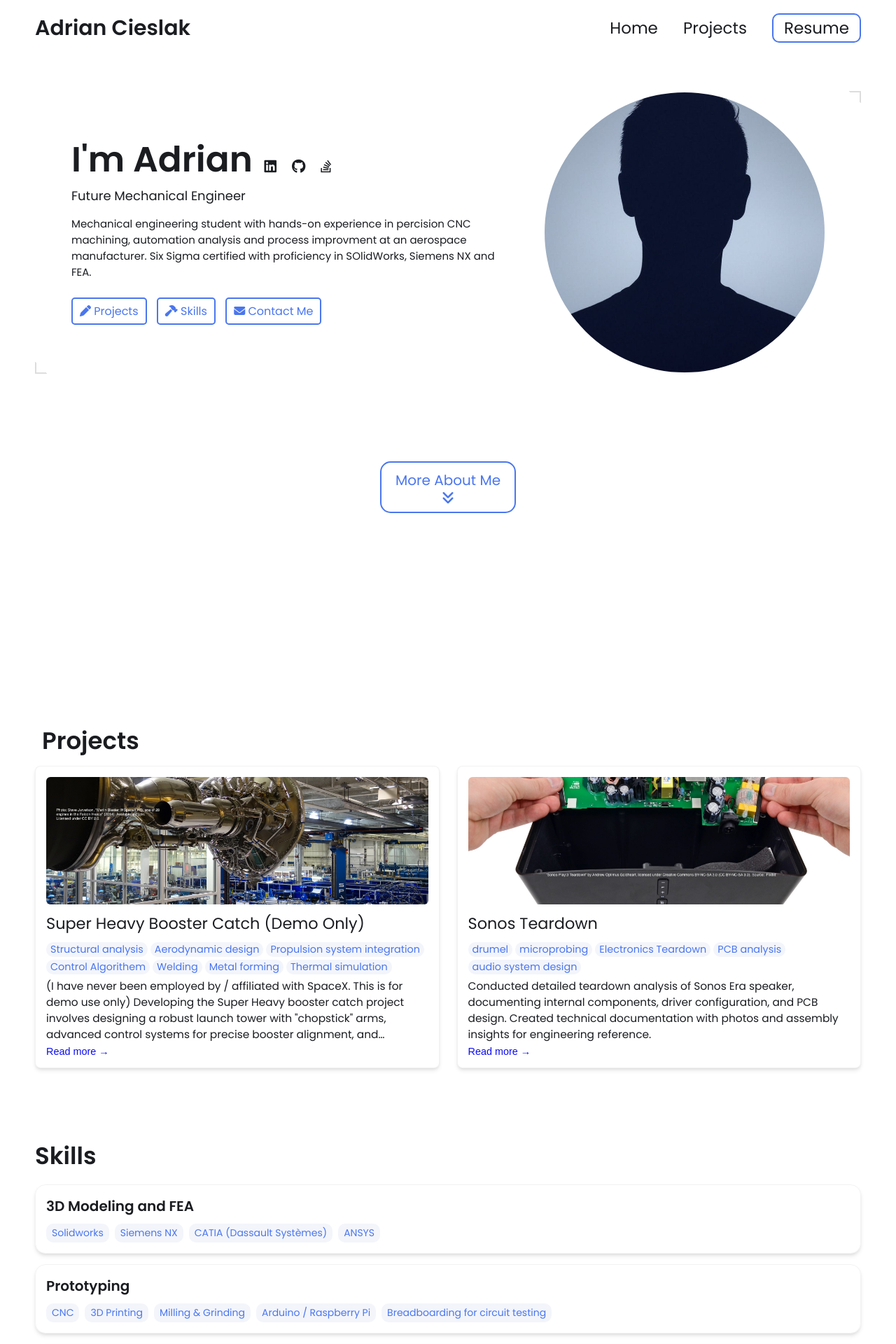
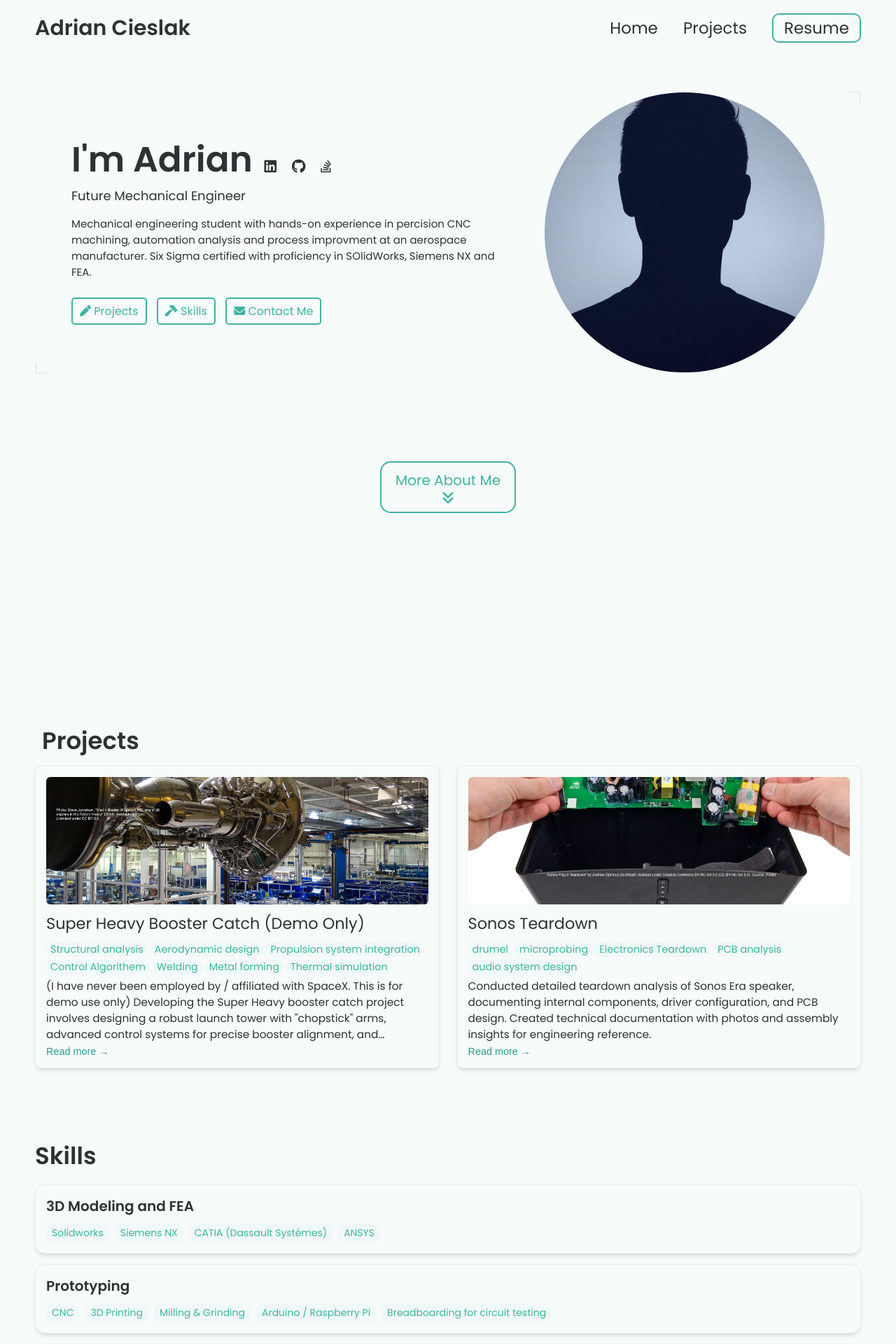
Before and after one commit to AdrianCieslak0423/AdrianCieslak0423.github.io, a Jekyll site: the page built from index.html, in a window 1280 px wide. Shown: the top 1920 px of the page at 70% size. Built offline with Jekyll 4.4.1, drawn with Linux system fonts in a browser that asks for light colours.

Commit message:
Update Formspree key and theme color settings
Updated Formspree key and modified theme colors.

```diff
--- a/_config.yml
+++ b/_config.yml
@@ -69,18 +69,18 @@ skills:
 
 
 # Contact Form Setup. Setup an account and copy over the key. When someone fills out the form, it will be received in your email.
-formspree-key:   https://formspree.io/f/{8-digit key}
+formspree-key:   https://formspree.io/f/xnjerpkn
 
 
 
 # Active theme (Updatethis to switch themes). Make sure to keep the indentation the samne.
 colors: # this is the basic theme
-  text: "#1a1c20"
-  border: "#ddd"
-  link: "#4a76ee"
-  highlight: "#0c0cf2"
-  background: "#ffffff"
-  light_background: "#f3f5fb"
+  text: "#2c3333"
+  border: "#e0f2ef"
+  link: "#40b3a2"
+  highlight: "#2a9d8f"
+  background: "#f7fbfa"
+  light_background: "#f0f9f7"
 
 # A few examples.
 basic theme:
```
